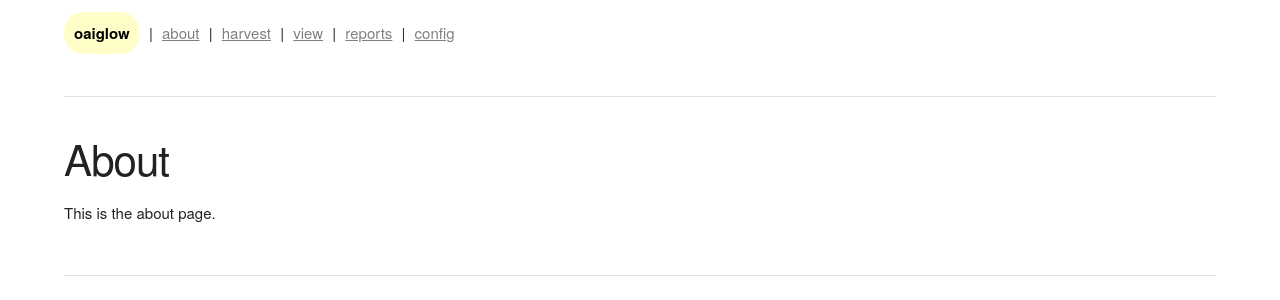
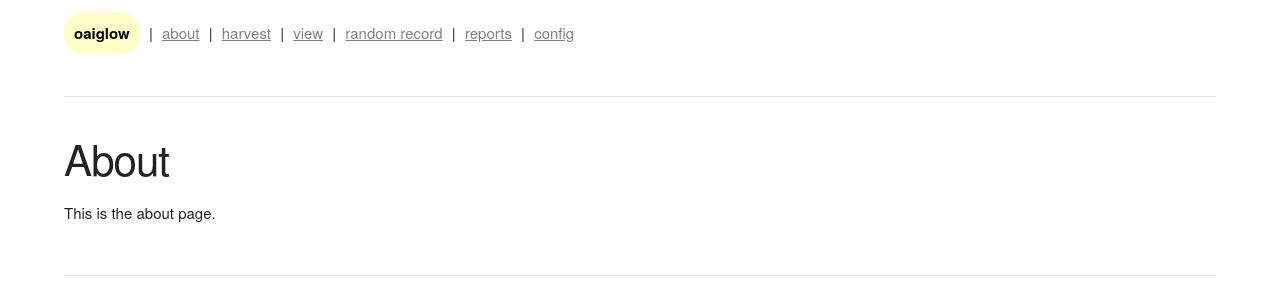
Before and after one commit to WSULib/oaiglow, a Flask app: page /about in a window 1280 px wide. Shown: the top 300 px of the page. Run offline with Flask 2, Linux system fonts and the light colour scheme; data that the repository does not hold is empty.

Commit message:
moving into better reports

```diff
--- a/oaiglow/templates/header.html
+++ b/oaiglow/templates/header.html
@@ -34,6 +34,8 @@
 						<li class="spacer_pipe">|</li>
 						<li><a href="{% if localConfig.OAIGLOW_APP_PREFIX_USE %}{{localConfig.OAIGLOW_APP_PREFIX}}{% endif %}/view">view</a></li>
 						<li class="spacer_pipe">|</li>
+						<li><a href="{% if localConfig.OAIGLOW_APP_PREFIX_USE %}{{localConfig.OAIGLOW_APP_PREFIX}}{% endif %}/view/random">random record</a></li>
+						<li class="spacer_pipe">|</li>
 						<li><a href="{% if localConfig.OAIGLOW_APP_PREFIX_USE %}{{localConfig.OAIGLOW_APP_PREFIX}}{% endif %}/reports">reports</a></li>
 						<li class="spacer_pipe">|</li>
 						<li><a href="{% if localConfig.OAIGLOW_APP_PREFIX_USE %}{{localConfig.OAIGLOW_APP_PREFIX}}{% endif %}/config">config</a></li>
--- a/oaiglow/views.py
+++ b/oaiglow/views.py
@@ -16,6 +16,7 @@ import localConfig
 # generic
 from lxml import etree
 import json
+import random
 import time
 import urllib
 
@@ -158,10 +159,21 @@ def wipe():
 @oaiglow_app.route("/view", methods=['POST', 'GET'])
 def view():
 
-	# get all records
-	all_records = list(Record.select())
+	return render_template("view.html", localConfig=localConfig)
 
-	return render_template("view.html", localConfig=localConfig, all_records=all_records)
+
+# view home
+@oaiglow_app.route("/view/random", methods=['POST', 'GET'])
+def view_random():
+
+	# get record count
+	records = Record.select()
+
+	# random record
+	random_record_id = random.randint(1, records.count())
+	random_record = records[random_record_id]
+
+	return redirect(url_for('sr', identifier=random_record.identifier))
 
 
 
```
